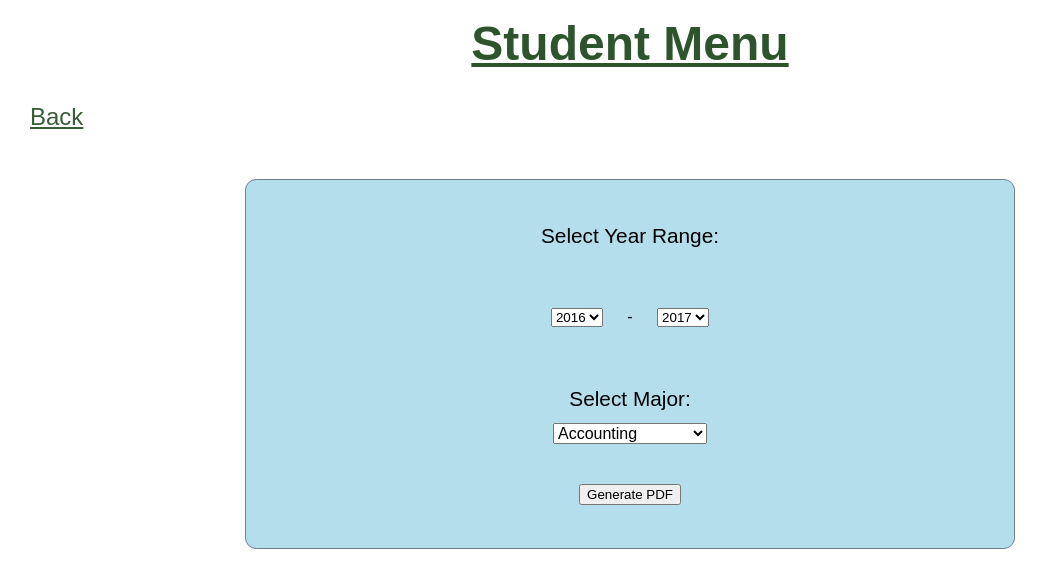
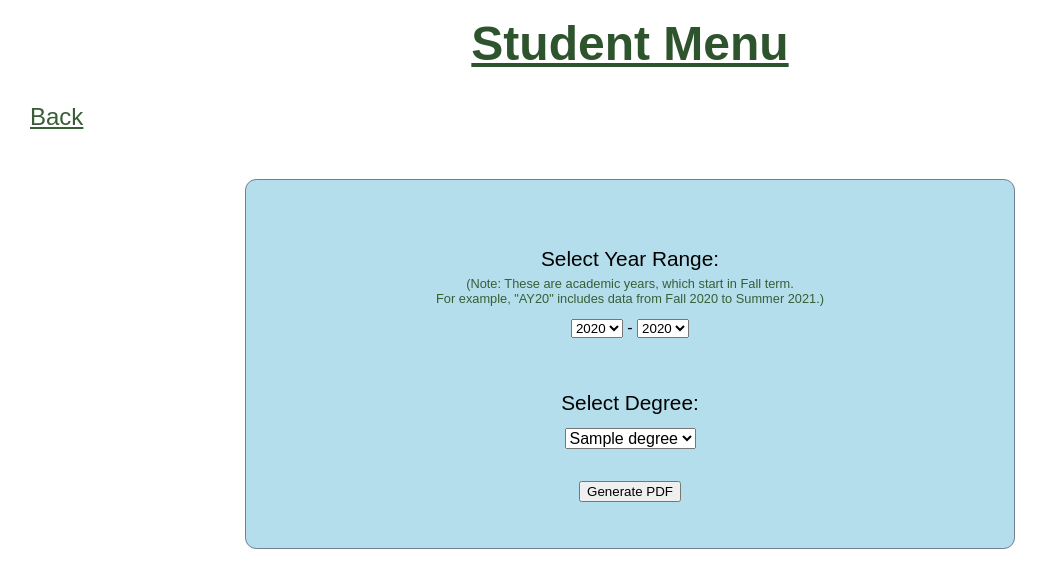
Before and after one commit to n5n6n7n8/CS-422-Max-GPA-Project, a Flask app: template frontend/templates/student.html in a window 1280 px wide. Shown: the top 588 px of the page, without its empty margins (10-1056 px from the left). Run offline with Flask 3, Linux system fonts and the light colour scheme; the template is opened without the code that fills it: most values are stand-ins (such as "Sample title", 1, 10 or a date in 2020); some web fonts are replaced.

Commit message:
Hooked up student menu to backend, added loading screen
Co-authored-by: Copilot <copilot@github.com>

```diff
--- a/backend/app.py
+++ b/backend/app.py
@@ -96,7 +96,8 @@ def index():
 
 @app.route('/student')
 def student():
-    return render_template('student.html')
+    from models import get_academic_years, get_degrees
+    return render_template('student.html', years=get_academic_years(), degrees=get_degrees())
 
 
 @app.route('/admin')
--- a/backend/static/stylemain.css
+++ b/backend/static/stylemain.css
@@ -45,8 +45,14 @@ p{
     font-family: SourceSansPro-Regular, Veranda, sans-serif;
 
 }
-#inputPanel * {
-    margin: 20px;
+#inputPanel select {
+    margin-bottom: 32px;
+}
+#inputPanel p#description {
+    margin-top: -1.0rem;
+    font-size: 0.8rem;
+    color: rgb(56, 94, 55);
+    text-align: center;
 }
 #roleDropdown{
     margin-top:-0.5rem;
@@ -77,6 +83,27 @@ p{
     cursor: pointer;
 }
 
+#loadingScreen {
+    display: none;
+    position: fixed;
+    top: 0;
+    left: 0;
+    width: 100%;
+    height: 100%;
+    background-color: rgba(255, 255, 255, 0.9);
+    z-index: 9999;
+}
+
+#loadingScreen p {
+    position: absolute;
+    top: 50%;
+    left: 50%;
+    transform: translate(-50%, -50%);
+    font-size: 2rem;
+    font-family: UnitedSansReg-Heavy, Veranda, sans-serif;
+    color: rgb(26, 64, 25);
+}
+
 @font-face {
   font-family: 'UnitedSansReg-Heavy';
   src: url('https://static.wfonts.com/data/2016/05/23/united-sans-reg/UnitedSansReg-Heavy.woff') format('woff');
--- a/frontend/templates/student.html
+++ b/frontend/templates/student.html
@@ -9,49 +9,59 @@
         <div id="space"></div>
         <div id="inputPanel">
             <p> Select Year Range: </p>
+            <p id="description">
+                (Note: These are academic years, which start in Fall term.<br>For example, "AY20" includes data from Fall 2020 to Summer 2021.)
+            </p>
             <div id="yearRangePanel">
                 <select name="YearS" id="yearSDropdown">
-                    <option value="16">2016</option>
-                    <option value="17">2017</option>
-                    <option value="18">2018</option>
-                    <option value="19">2019</option>
-                    <option value="20">2020</option>
-                    <option value="21">2021</option>
-                    <option value="22">2022</option>
-                    <option value="23">2023</option>
+                    {% for year in years %}
+                    <option value="{{ year }}">{{ year }}</option>
+                    {% endfor %}
                 </select>
                 -
                 <select name="YearE" id="yearEDropdown">
-                    <option value="17">2017</option>
-                    <option value="18">2018</option>
-                    <option value="19">2019</option>
-                    <option value="20">2020</option>
-                    <option value="21">2021</option>
-                    <option value="22">2022</option>
-                    <option value="23">2023</option>
-                    <option value="24">2024</option>
+                    {% for year in years %}
+                    <option value="{{ year }}">{{ year }}</option>
+                    {% endfor %}
                 </select>
             </div>
-            <p> Select Major: </p>
+            <p> Select Degree: </p>
             <select name="Major" id="roleDropdown">
-                <option value="Accounting">Accounting</option>
-                <option value="Business">Business</option>
-                <option value="Computer Science">Computer Science</option>
+                {% for degree in degrees %}
+                <option value="{{ degree[0] }}">{{ degree[1] }}</option>
+                {% endfor %}
             </select>
 
             <button onclick="generatePDF()" id="PDFbtn">Generate PDF</button>
         </div>
-
+        <div id="loadingScreen">
+            <p id="loadingText">Generating PDF, please wait...</p>
+        </div>
     </body>
     <script>
         function generatePDF() {
+            // Ensure that start year is not after end year
             var yearStart = document.getElementById("yearSDropdown").value;
             var yearEnd = document.getElementById("yearEDropdown").value;
-            if (yearStart >= yearEnd) {
-                alert("Error: Start year must be before end year.");
+            if (yearStart > yearEnd) {
+                alert("Error: Start year can't be after end year.");
                 return;
             }
-            //else, generate PDF with the selected year range and major
+
+            // Display loading screen
+            document.getElementById("loadingScreen").style.display = "block";
+            // Change the number of periods in the loading text every 500ms (simple animation effect)
+            var loadingText = document.getElementById("loadingText");
+            var periodCount = 0;
+            setInterval(function() {
+                periodCount = (periodCount % 4) + 1; // Cycle through 1 to 4 periods
+                loadingText.textContent = "Generating PDF, please wait" + ".".repeat(periodCount);
+            }, 500);
+
+            // Redirect to URL that generates PDF report based on selected year range & degree
+            var major = document.getElementById("roleDropdown").value;
+            var url = `/download-report?year_from=${yearStart}&year_to=${yearEnd}&degree_id=${major}`;
+            window.location.href = url;
         }
     </script>
 </html>
```
